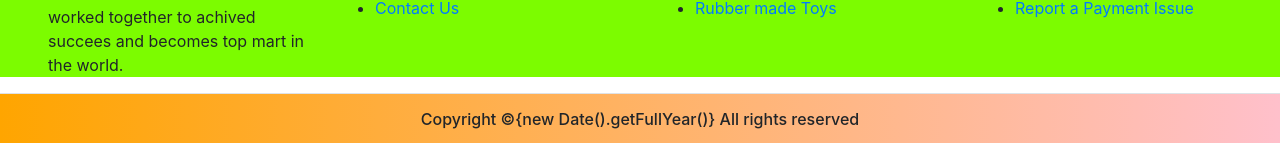
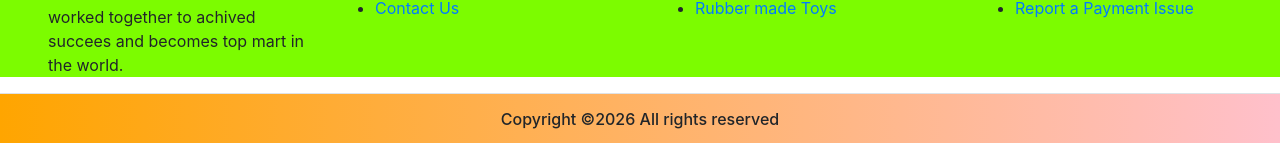
Before and after one commit to Sarvesh7617/BootStrap_E-commerce_Website, a plain HTML site: page index.html in a window 1280 px wide. Shown: the part 2924-3075 px from the top of the page. Drawn offline with nearby package versions, Linux system fonts and the light colour scheme.

Commit message:
Update index.html

```diff
--- a/index.html
+++ b/index.html
@@ -377,7 +377,7 @@
             </div>
             </div>
             <div class="border-top">
-            <h6 class="text-center mt-3">Copyright ©{new Date().getFullYear()} All rights reserved
+            <h6 class="text-center mt-3">Copyright ©2026 All rights reserved
             </h6>
             </div>
             </footer>
```
